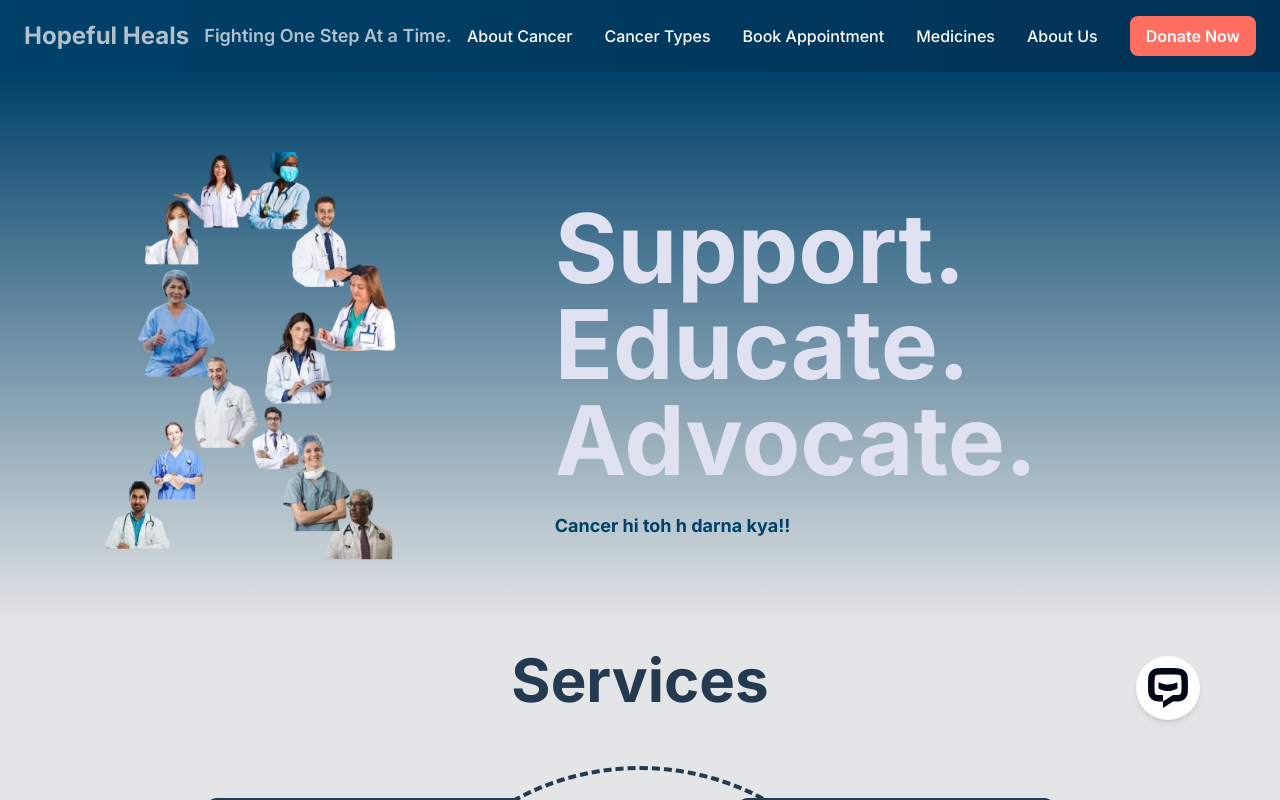
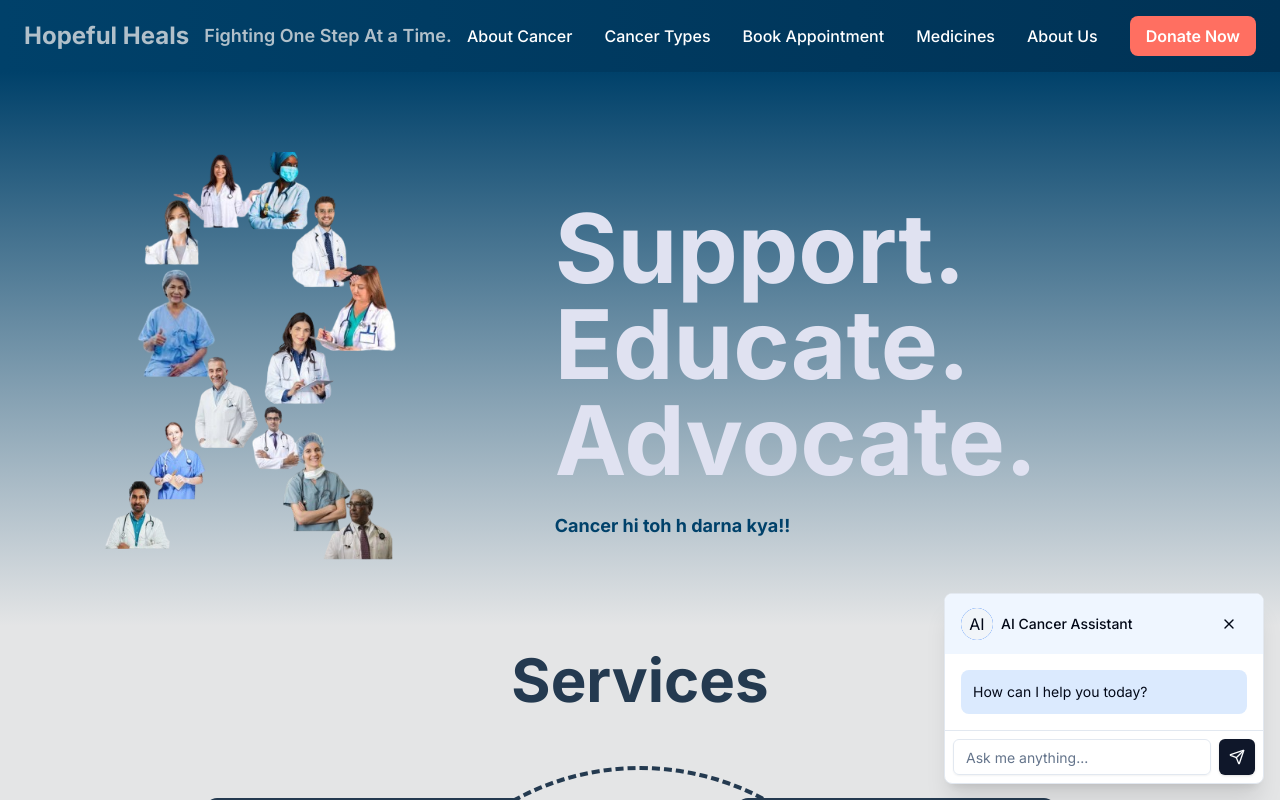
Before and after one commit to Prasham1710/hopefullheal, a Next.js app: page / in a window 1280 px wide. Shown: the top 800 px of the page. Built offline with nearby package versions, Linux system fonts and the light colour scheme.

Commit message:
ui of bot

```diff
--- a/app/(landing)/layout.tsx
+++ b/app/(landing)/layout.tsx
@@ -5,6 +5,7 @@ import "@/app/globals.css";
 import { SiChatbot } from "react-icons/si";
 import Navbar from "./_components/Navbar";
 import Footer from "./_components/Footer";
+import { AIAssistant } from "@/components/ai-bot";
 
 const inter = Inter({ subsets: ["latin"] });
 
@@ -18,11 +19,11 @@ export default function RootLayout({
   return (
     <html lang="en">
       <body className={inter.className}>
-        <Navbar  />
+        <Navbar />
         <div className="mb-0 w-screen">
           {children}
-          <div className="fixed bottom-20 right-20 flex justify-center items-center rounded-full bg-white shadow-md z-50 cursor-pointer w-16 h-16">
-            <SiChatbot size={40} />
+          <div >
+            <AIAssistant />
           </div>
 
           <Footer />
--- /dev/null
+++ b/components/ai-bot.tsx
@@ -0,0 +1,84 @@
+"use client";
+
+import { useState } from "react";
+import { X, Send, Bot } from "lucide-react";
+import { Button } from "@/components/ui/button";
+import { Input } from "@/components/ui/input";
+import {
+  Card,
+  CardContent,
+  CardFooter,
+  CardHeader,
+} from "@/components/ui/card";
+import { Avatar, AvatarFallback } from "@/components/ui/avatar";
+
+type AssistantProps = {
+  section?: string;
+  suggestions?: string[];
+};
+
+export function AIAssistant({ section, suggestions }: AssistantProps) {
+  const [isOpen, setIsOpen] = useState(true);
+  const [input, setInput] = useState("");
+
+  const getSectionTitle = () => {
+    if (!section) return " AI Cancer Assistant";
+    return `Cancer AI Assistant\n${section} Support`;
+  };
+
+  const getMessage = () => {
+    switch (section) {
+          default:
+        return "How can I help you today?";
+    }
+  };
+
+
+  if (!isOpen) {
+    return (
+      <Button
+        className="fixed bottom-4 right-4 rounded-full h-12 w-12 shadow-lg"
+        onClick={() => setIsOpen(true)}
+      >
+        <Bot className="h-6 w-6" />
+      </Button>
+    );
+  }
+
+  return (
+    <Card className="fixed bottom-4 right-4 w-80 shadow-xl border rounded-lg overflow-hidden">
+      <CardHeader className="bg-blue-50 py-3 px-4 flex flex-row items-center justify-between space-y-0">
+        <div className="flex items-center">
+          <Avatar className="h-8 w-8 mr-2 bg-blue-500">
+            <AvatarFallback>AI</AvatarFallback>
+          </Avatar>
+          <div className="text-sm font-medium whitespace-pre-line">
+            {getSectionTitle()}
+          </div>
+        </div>
+        <Button variant="ghost" size="icon" onClick={() => setIsOpen(false)}>
+          <X className="h-4 w-4" />
+        </Button>
+      </CardHeader>
+      <CardContent className="p-4 max-h-80 overflow-y-auto space-y-4">
+        <div className="bg-blue-100 rounded-lg p-3 text-sm">{getMessage()}</div>
+
+
+
+      </CardContent>
+      <CardFooter className="p-2 border-t">
+        <div className="flex w-full items-center space-x-2">
+          <Input
+            placeholder="Ask me anything..."
+            className="text-sm"
+            value={input}
+            onChange={(e) => setInput(e.target.value)}
+          />
+          <Button size="icon" className="shrink-0">
+            <Send className="h-4 w-4" />
+          </Button>
+        </div>
+      </CardFooter>
+    </Card>
+  );
+}
--- /dev/null
+++ b/components/ui/avatar.tsx
@@ -0,0 +1,50 @@
+"use client"
+
+import * as React from "react"
+import * as AvatarPrimitive from "@radix-ui/react-avatar"
+
+import { cn } from "@/lib/utils"
+
+const Avatar = React.forwardRef<
+  React.ElementRef<typeof AvatarPrimitive.Root>,
+  React.ComponentPropsWithoutRef<typeof AvatarPrimitive.Root>
+>(({ className, ...props }, ref) => (
+  <AvatarPrimitive.Root
+    ref={ref}
+    className={cn(
+      "relative flex h-10 w-10 shrink-0 overflow-hidden rounded-full",
+      className
+    )}
+    {...props}
+  />
+))
+Avatar.displayName = AvatarPrimitive.Root.displayName
+
+const AvatarImage = React.forwardRef<
+  React.ElementRef<typeof AvatarPrimitive.Image>,
+  React.ComponentPropsWithoutRef<typeof AvatarPrimitive.Image>
+>(({ className, ...props }, ref) => (
+  <AvatarPrimitive.Image
+    ref={ref}
+    className={cn("aspect-square h-full w-full", className)}
+    {...props}
+  />
+))
+AvatarImage.displayName = AvatarPrimitive.Image.displayName
+
+const AvatarFallback = React.forwardRef<
+  React.ElementRef<typeof AvatarPrimitive.Fallback>,
+  React.ComponentPropsWithoutRef<typeof AvatarPrimitive.Fallback>
+>(({ className, ...props }, ref) => (
+  <AvatarPrimitive.Fallback
+    ref={ref}
+    className={cn(
+      "flex h-full w-full items-center justify-center rounded-full bg-muted",
+      className
+    )}
+    {...props}
+  />
+))
+AvatarFallback.displayName = AvatarPrimitive.Fallback.displayName
+
+export { Avatar, AvatarImage, AvatarFallback }
--- a/package.json
+++ b/package.json
@@ -12,6 +12,7 @@
   "dependencies": {
     "@auth/prisma-adapter": "^1.5.0",
     "@prisma/client": "^5.10.2",
+    "@radix-ui/react-avatar": "^1.1.3",
     "@radix-ui/react-dialog": "^1.0.5",
     "@radix-ui/react-dropdown-menu": "^2.0.6",
     "@radix-ui/react-icons": "^1.3.0",
@@ -21,6 +22,7 @@
     "class-variance-authority": "^0.7.0",
     "clsx": "^2.1.0",
     "date-fns": "^3.4.0",
+    "lucide-react": "^0.479.0",
     "next": "14.1.3",
     "next-auth": "^4.24.7",
     "react": "^18",
```
Also changed, not shown: 1 other file (tests, documents, lock files or other folders).
